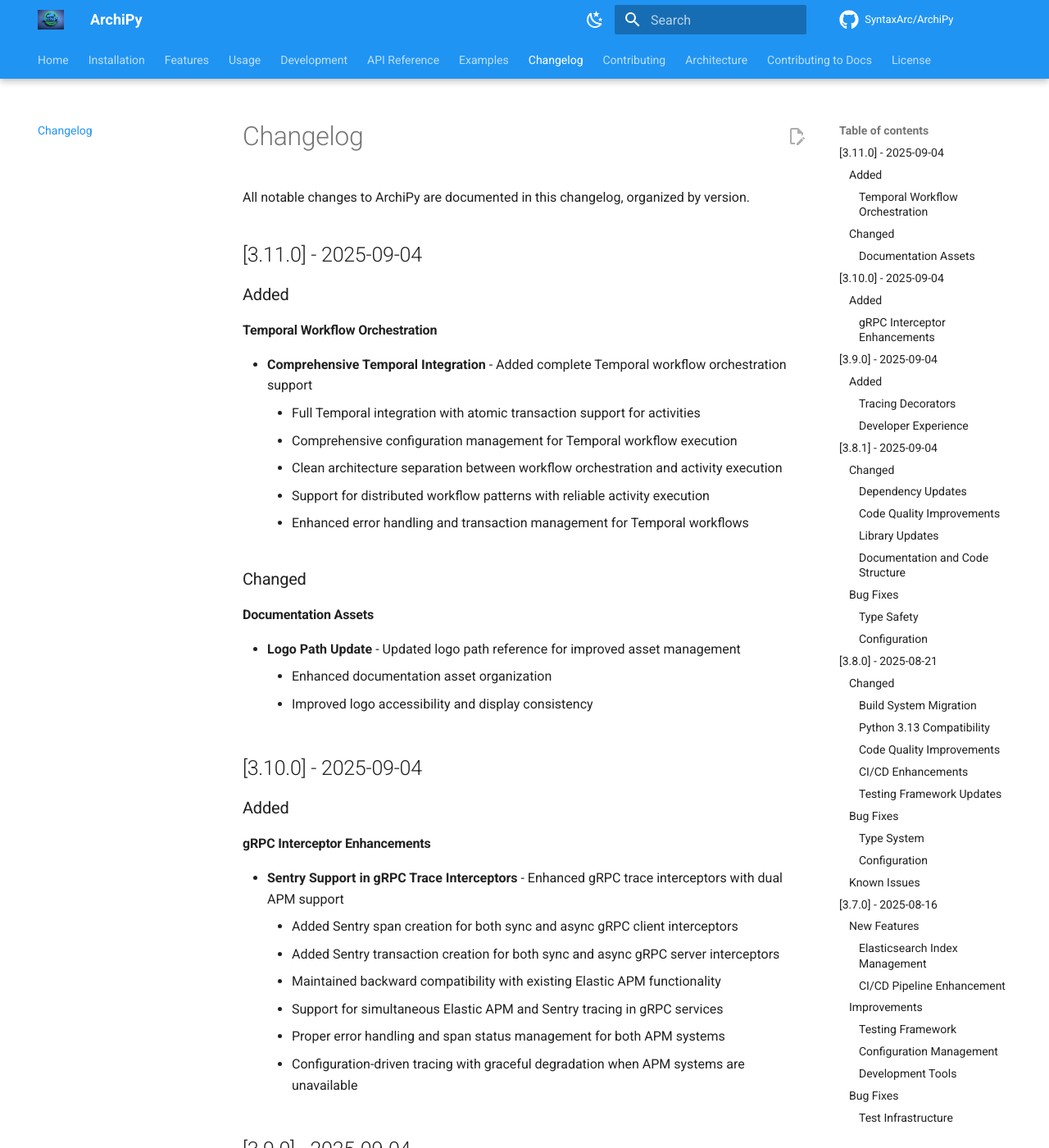
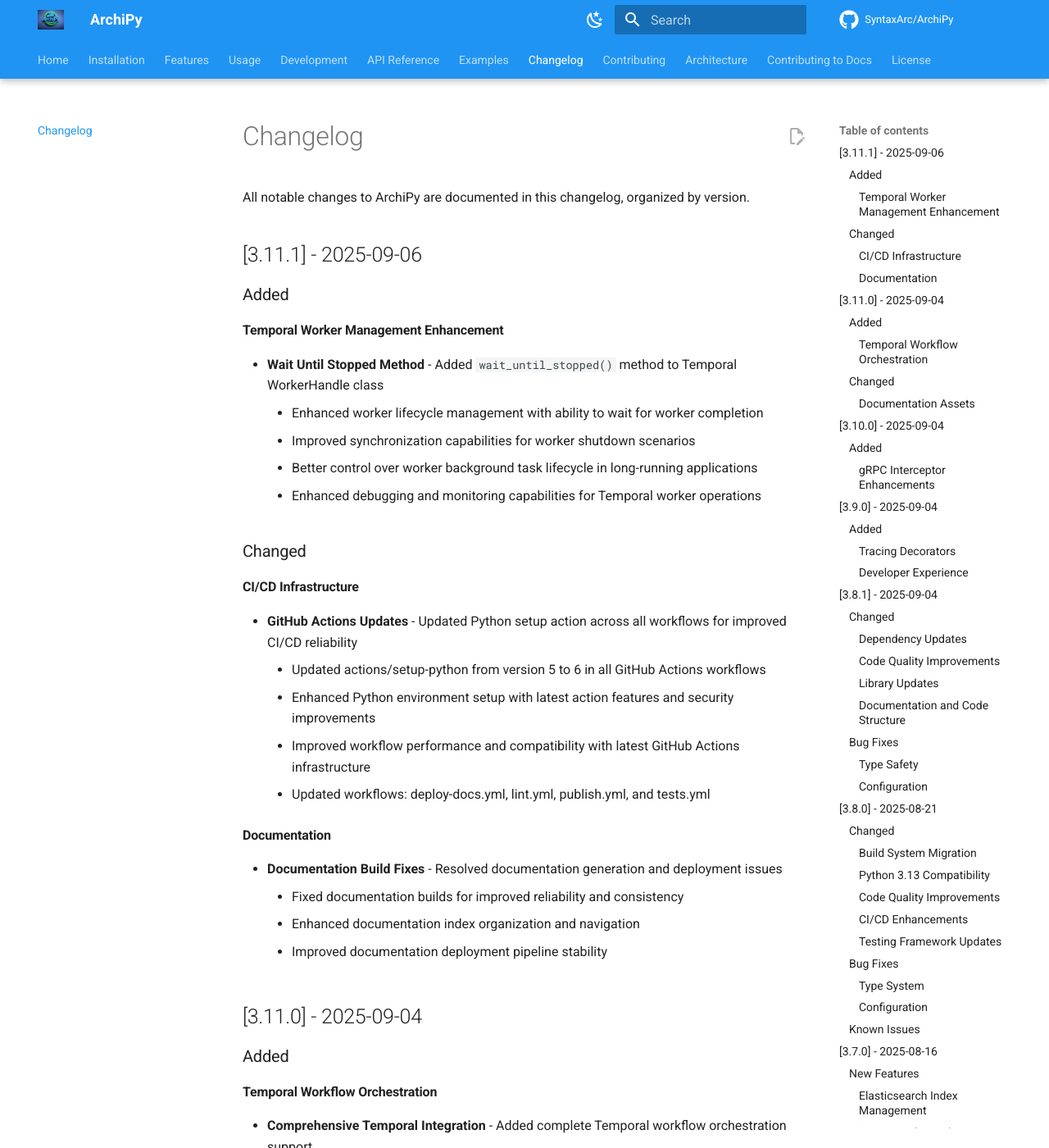
Before and after one commit to negatic/ArchiPy, an MkDocs documentation site: the page built from docs/changelog.md, in a window 1280 px wide and 1400 px high. Shown: the whole window at 82% size. Built offline with MkDocs 1.6.1 and Material for MkDocs 9.7.7, drawn with Linux system fonts in a browser that asks for light colours; comment, search, counter and statistics services are not loaded; the version menu is left out.

Commit message:
update changelogs

```diff
--- a/docs/changelog.md
+++ b/docs/changelog.md
@@ -1,6 +1,35 @@
 # Changelog
 
 All notable changes to ArchiPy are documented in this changelog, organized by version.
+
+## [3.11.1] - 2025-09-06
+
+### Added
+
+#### Temporal Worker Management Enhancement
+
+- **Wait Until Stopped Method** - Added `wait_until_stopped()` method to Temporal WorkerHandle class
+    - Enhanced worker lifecycle management with ability to wait for worker completion
+    - Improved synchronization capabilities for worker shutdown scenarios
+    - Better control over worker background task lifecycle in long-running applications
+    - Enhanced debugging and monitoring capabilities for Temporal worker operations
+
+### Changed
+
+#### CI/CD Infrastructure
+
+- **GitHub Actions Updates** - Updated Python setup action across all workflows for improved CI/CD reliability
+    - Updated actions/setup-python from version 5 to 6 in all GitHub Actions workflows
+    - Enhanced Python environment setup with latest action features and security improvements
+    - Improved workflow performance and compatibility with latest GitHub Actions infrastructure
+    - Updated workflows: deploy-docs.yml, lint.yml, publish.yml, and tests.yml
+
+#### Documentation
+
+- **Documentation Build Fixes** - Resolved documentation generation and deployment issues
+    - Fixed documentation builds for improved reliability and consistency
+    - Enhanced documentation index organization and navigation
+    - Improved documentation deployment pipeline stability
 
 ## [3.11.0] - 2025-09-04
 
```
